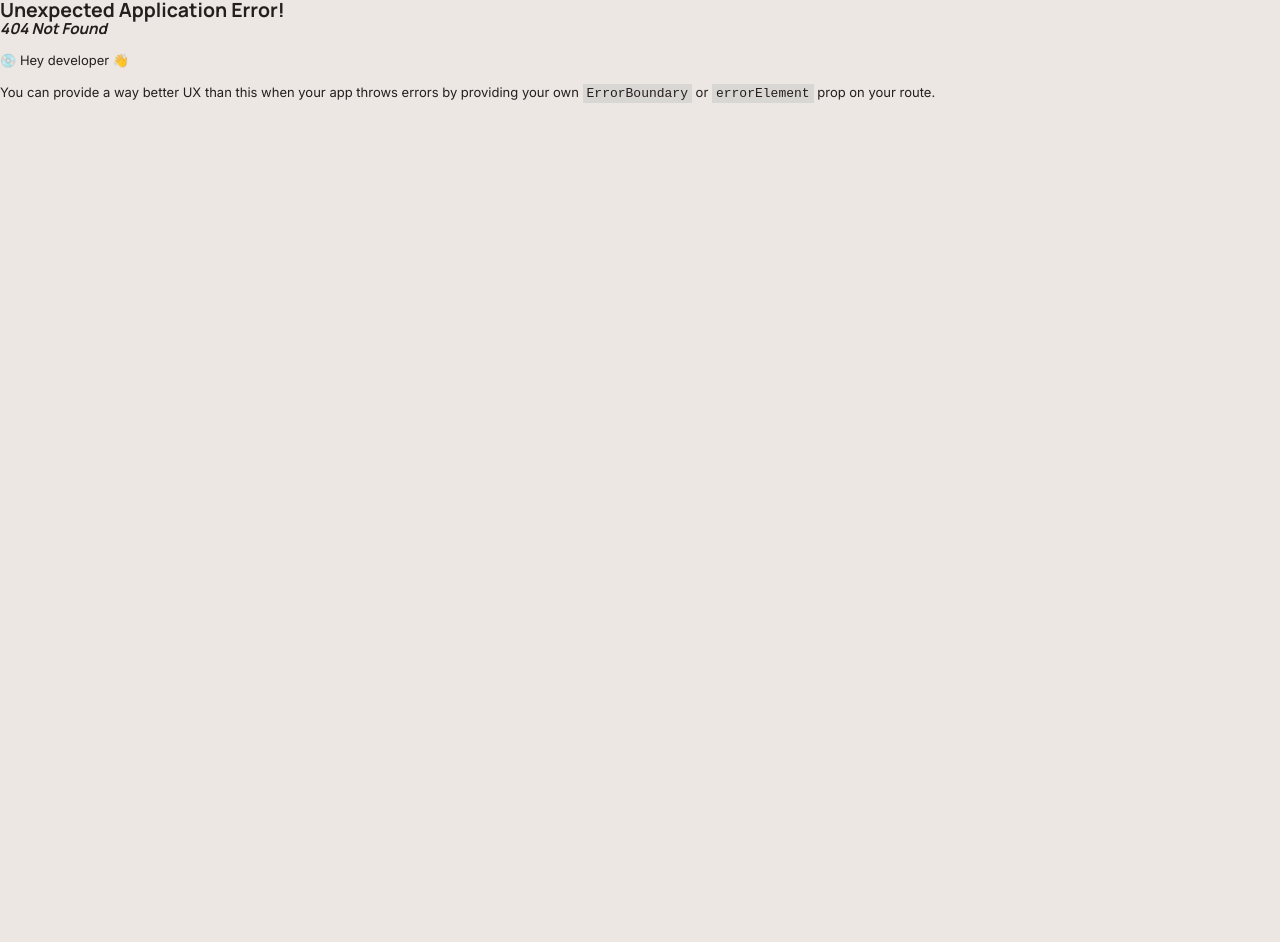
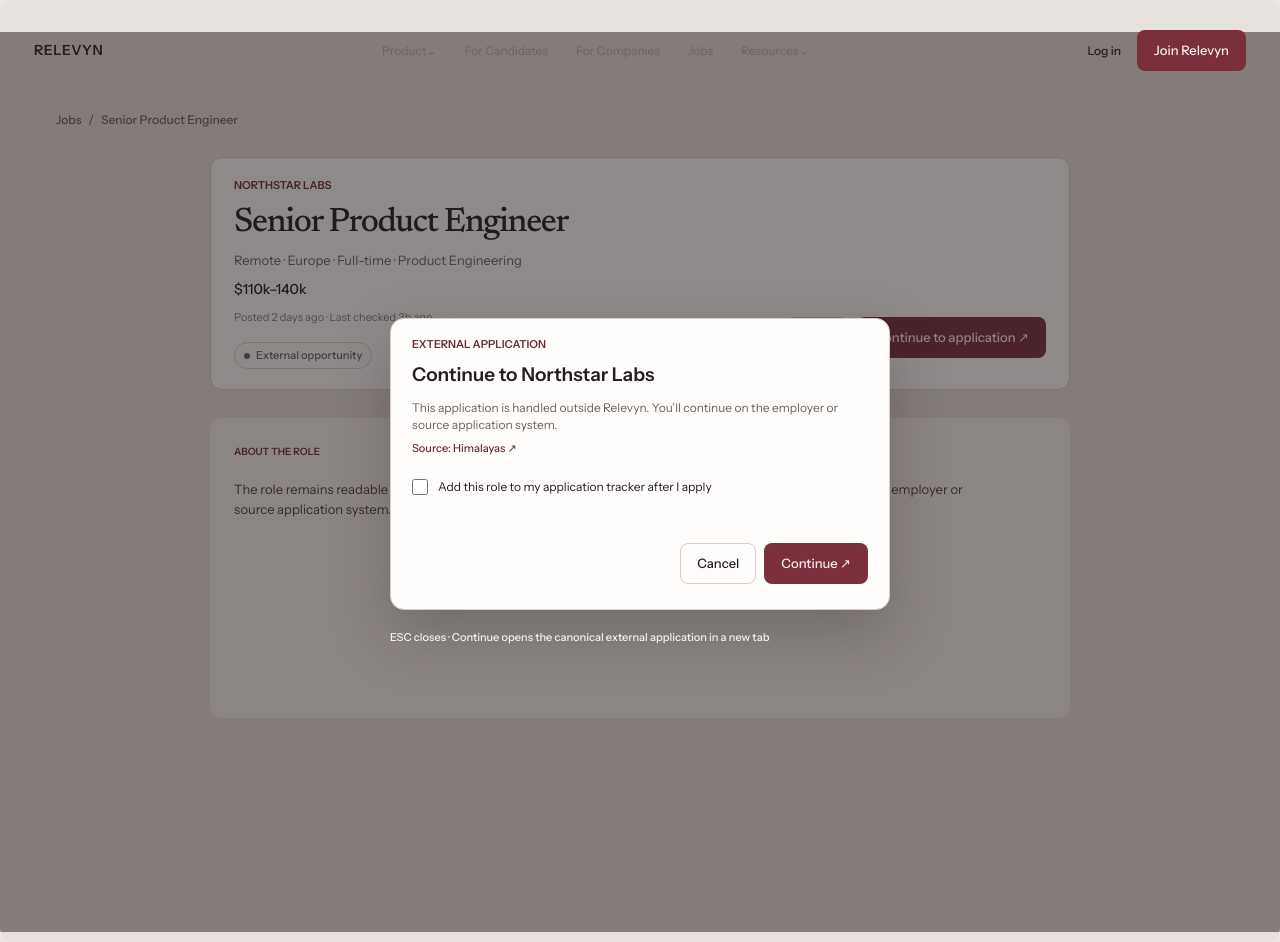
Before and after one commit to YounasKhan2/relevyn, a React (Vite) app: page /jobs/senior-product-engineer/apply in a window 1280 px wide. Before the commit this address had no page. Before the commit the page ends 800 px from the top, so only its background shows below. Built offline with nearby package versions, Linux system fonts and the light colour scheme.

Commit message:
feat(public): implement external apply entry

```diff
--- a/src/app/router.tsx
+++ b/src/app/router.tsx
@@ -3,10 +3,12 @@ import { LandingPage } from "@/pages/public/landing/LandingPage";
 import { JobsDiscoveryPage } from "@/pages/public/jobs/JobsDiscoveryPage";
 import { ExternalJobDetailPage } from "@/pages/public/jobs/ExternalJobDetailPage";
 import { NativeJobDetailPage } from "@/pages/public/jobs/NativeJobDetailPage";
+import { ExternalApplyEntryPage } from "@/pages/public/jobs/ExternalApplyEntryPage";
 
 export const router=createBrowserRouter([
  {path:"/",element:<LandingPage/>},
  {path:"/jobs",element:<JobsDiscoveryPage/>},
  {path:"/jobs/senior-product-engineer",element:<ExternalJobDetailPage/>},
  {path:"/jobs/senior-product-engineer/native",element:<NativeJobDetailPage/>},
+ {path:"/jobs/senior-product-engineer/apply",element:<ExternalApplyEntryPage/>},
 ]);
--- a/src/components/jobs/ExternalApplyNotice/ExternalApplyNotice.module.css
+++ b/src/components/jobs/ExternalApplyNotice/ExternalApplyNotice.module.css
@@ -1 +1 @@
-.notice{display:flex;width:min(100%,500px);min-height:254px;flex-direction:column;border:1px solid var(--color-border);border-radius:8px;background:var(--color-surface-strong);padding:19px 21px}.signedIn{min-height:292px}.eyebrow{margin:0;color:var(--color-brand);font:500 9px/14px var(--font-ui)}.notice h3{margin:12px 0 0;font-family:var(--font-ui);font-size:16px;font-weight:500;line-height:22px}.description{max-width:446px;margin:12px 0 0;color:var(--color-text-secondary);font:400 11px/17px var(--font-ui)}.source{margin:7px 0 0;color:var(--color-text-tertiary);font:500 9px/14px var(--font-ui)}.track{display:flex;gap:10px;align-items:flex-start;margin-top:24px;color:var(--color-text-secondary);font:400 10px/16px var(--font-ui)}.track input{width:16px;height:16px;margin:0;accent-color:var(--color-brand)}.actions{display:flex;justify-content:flex-end;gap:34px;margin-top:auto}.actions button{border:0;background:transparent;color:var(--color-text-primary);font:500 10px/16px var(--font-ui);cursor:pointer}.actions .continue{color:var(--color-brand)}
+.notice{display:flex;width:min(100%,500px);min-height:254px;flex-direction:column;border:1px solid var(--color-border);border-radius:14px;background:var(--color-surface-strong);padding:19px 21px 25px;font-family:var(--font-public-ui);box-shadow:0 24px 60px rgb(32 24 26 / 22%)}.signedIn{min-height:292px}.eyebrow{margin:0;color:var(--color-brand);font:600 11px/1.2 var(--font-public-ui)}.notice h3{margin:12px 0 0;color:var(--color-text-primary);font:600 19px/1.25 var(--font-public-ui)}.description{max-width:446px;margin:12px 0 0;color:#6e6161;font:400 12px/1.45 var(--font-public-ui)}.source{margin:7px 0 0;color:var(--color-brand);font:500 11px/1.3 var(--font-public-ui);text-decoration:none}.track{display:flex;gap:10px;align-items:center;margin-top:24px;color:var(--color-text-primary);font:400 12px/1.3 var(--font-public-ui)}.track input{width:16px;height:16px;margin:0;accent-color:var(--color-brand)}.guestNote{margin:24px 0 0;color:#877a7a;font:400 11px/1.4 var(--font-public-ui)}.actions{display:flex;justify-content:flex-end;gap:8px;margin-top:auto}.actions>*{font-family:var(--font-public-ui)}@media(max-width:560px){.notice{padding:18px;min-height:0}.actions{flex-wrap:wrap}.actions>*{flex:1 1 130px}}
--- a/src/components/jobs/ExternalApplyNotice/ExternalApplyNotice.tsx
+++ b/src/components/jobs/ExternalApplyNotice/ExternalApplyNotice.tsx
@@ -1 +1,23 @@
-import{useState}from"react";import{classNames}from"@/lib/classNames";import styles from"./ExternalApplyNotice.module.css";export type ExternalApplyNoticeState="guest"|"signedIn";export type ExternalApplyNoticeProps={state?:ExternalApplyNoticeState;company:string;sourceLabel:string;onCancel?:()=>void;onContinue?:(trackApplication:boolean)=>void;className?:string};export function ExternalApplyNotice({state="guest",company,sourceLabel,onCancel,onContinue,className}:ExternalApplyNoticeProps){const[track,setTrack]=useState(false);return <section className={classNames(styles.notice,state==="signedIn"&&styles.signedIn,className)}><p className={styles.eyebrow}>EXTERNAL APPLICATION</p><h3>Continue to {company}</h3><p className={styles.description}>This application is handled outside Relevyn. You’ll continue on the employer or source application system.</p><p className={styles.source}>Source: {sourceLabel} ↗</p>{state==="signedIn"&&<label className={styles.track}><input type="checkbox" checked={track} onChange={e=>setTrack(e.target.checked)}/><span>Add this role to my application tracker after I apply</span></label>}<div className={styles.actions}><button type="button" onClick={onCancel}>Cancel</button><button type="button" className={styles.continue} onClick={()=>onContinue?.(track)}>Continue</button></div></section>}
+import{useState}from"react";
+import{Button}from"@/components/core/Button/Button";
+import{classNames}from"@/lib/classNames";
+import styles from"./ExternalApplyNotice.module.css";
+
+export type ExternalApplyNoticeState="guest"|"signedIn";
+export type ExternalApplyNoticeProps={
+ state?:ExternalApplyNoticeState;company:string;sourceLabel:string;onCancel?:()=>void;
+ onContinue?:(trackApplication:boolean)=>void;className?:string
+};
+
+export function ExternalApplyNotice({state="guest",company,sourceLabel,onCancel,onContinue,className}:ExternalApplyNoticeProps){
+ const[track,setTrack]=useState(false);
+ return <section className={classNames(styles.notice,state==="signedIn"&&styles.signedIn,className)} role="dialog" aria-modal="true" aria-labelledby="external-apply-title">
+  <p className={styles.eyebrow}>EXTERNAL APPLICATION</p>
+  <h3 id="external-apply-title">Continue to {company}</h3>
+  <p className={styles.description}>This application is handled outside Relevyn. You’ll continue on the employer or source application system.</p>
+  <a className={styles.source} href="#" target="_blank" rel="noreferrer">Source: {sourceLabel} ↗</a>
+  {state==="signedIn"&&<label className={styles.track}><input type="checkbox" checked={track} onChange={e=>setTrack(e.target.checked)}/><span>Add this role to my application tracker after I apply</span></label>}
+  {state==="guest"&&<p className={styles.guestNote}>No account is required to continue to the external application.</p>}
+  <div className={styles.actions}><Button variant="secondary" onClick={onCancel}>Cancel</Button><Button onClick={()=>onContinue?.(track)}>Continue ↗</Button></div>
+ </section>
+}
--- /dev/null
+++ b/src/pages/public/jobs/ExternalApplyEntryPage.module.css
@@ -0,0 +1 @@
+.page{position:relative;width:min(100%,1440px);min-height:900px;margin-inline:auto;overflow:hidden;border-radius:14px;background:var(--color-marketing);padding:22px 34px;font-family:var(--font-public-ui)}.page main{position:relative;min-height:810px}.breadcrumb{margin:32px 22px 0;color:#6e6161;font-size:12px;font-weight:500}.preview{width:min(100%,860px);margin:28px auto 0}.preview>section:first-child{width:100%}.about{height:300px;margin-top:28px;border-radius:12px;background:var(--color-surface);padding:24px}.about p{margin:0;color:var(--color-brand);font-size:10px;font-weight:600}.about div{max-width:760px;margin-top:18px;color:#4a4040;font-size:13px;line-height:1.55}.overlay{position:absolute;inset:-78px -34px -12px;background:rgb(32 24 26 / 50%);z-index:20}.dialogWrap{position:absolute;z-index:30;top:208px;left:50%;width:min(100% - 32px,500px);transform:translateX(-50%)}.hint{margin:18px 0 0;color:#f6f0ed;font-size:11px;font-weight:500}@media(max-width:640px){.page{padding:12px;min-height:100dvh}.breadcrumb{margin-left:0;margin-right:0}.preview{margin-top:20px}.dialogWrap{top:170px}.overlay{inset:-68px -12px -12px}.hint{font-size:10px}}
--- /dev/null
+++ b/src/pages/public/jobs/ExternalApplyEntryPage.tsx
@@ -0,0 +1,28 @@
+import { useEffect } from "react";
+import { useNavigate } from "react-router-dom";
+import { PublicHeader } from "@/components/public/PublicHeader/PublicHeader";
+import { JobDetailHeader } from "@/components/jobs/JobDetailHeader/JobDetailHeader";
+import { ExternalApplyNotice } from "@/components/jobs/ExternalApplyNotice/ExternalApplyNotice";
+import styles from "./ExternalApplyEntryPage.module.css";
+
+export function ExternalApplyEntryPage(){
+ const navigate=useNavigate();
+ useEffect(()=>{const onKey=(event:KeyboardEvent)=>{if(event.key==="Escape")navigate("/jobs/senior-product-engineer")};window.addEventListener("keydown",onKey);return()=>window.removeEventListener("keydown",onKey)},[navigate]);
+ const close=()=>navigate("/jobs/senior-product-engineer");
+ const continueExternal=()=>window.open("https://himalayas.app","_blank","noopener,noreferrer");
+ return <div className={styles.page}>
+  <PublicHeader/>
+  <main>
+   <p className={styles.breadcrumb}>Jobs &nbsp; / &nbsp; Senior Product Engineer</p>
+   <div className={styles.preview}>
+    <JobDetailHeader company="Northstar Labs" title="Senior Product Engineer" meta="Remote · Europe  ·  Full-time  ·  Product Engineering" source="external" applyHref="/jobs/senior-product-engineer/apply"/>
+    <section className={styles.about}><p>ABOUT THE ROLE</p><div>The role remains readable in Relevyn. Selecting Apply opens a disclosure before the candidate continues to the employer or source application system.</div></section>
+   </div>
+   <div className={styles.overlay} onClick={close} aria-hidden="true"/>
+   <div className={styles.dialogWrap} onClick={(event)=>event.stopPropagation()}>
+    <ExternalApplyNotice state="signedIn" company="Northstar Labs" sourceLabel="Himalayas" onCancel={close} onContinue={continueExternal}/>
+    <p className={styles.hint}>ESC closes · Continue opens the canonical external application in a new tab</p>
+   </div>
+  </main>
+ </div>
+}
```
Also changed, not shown: 3 other files (tests, documents, lock files or other folders).
